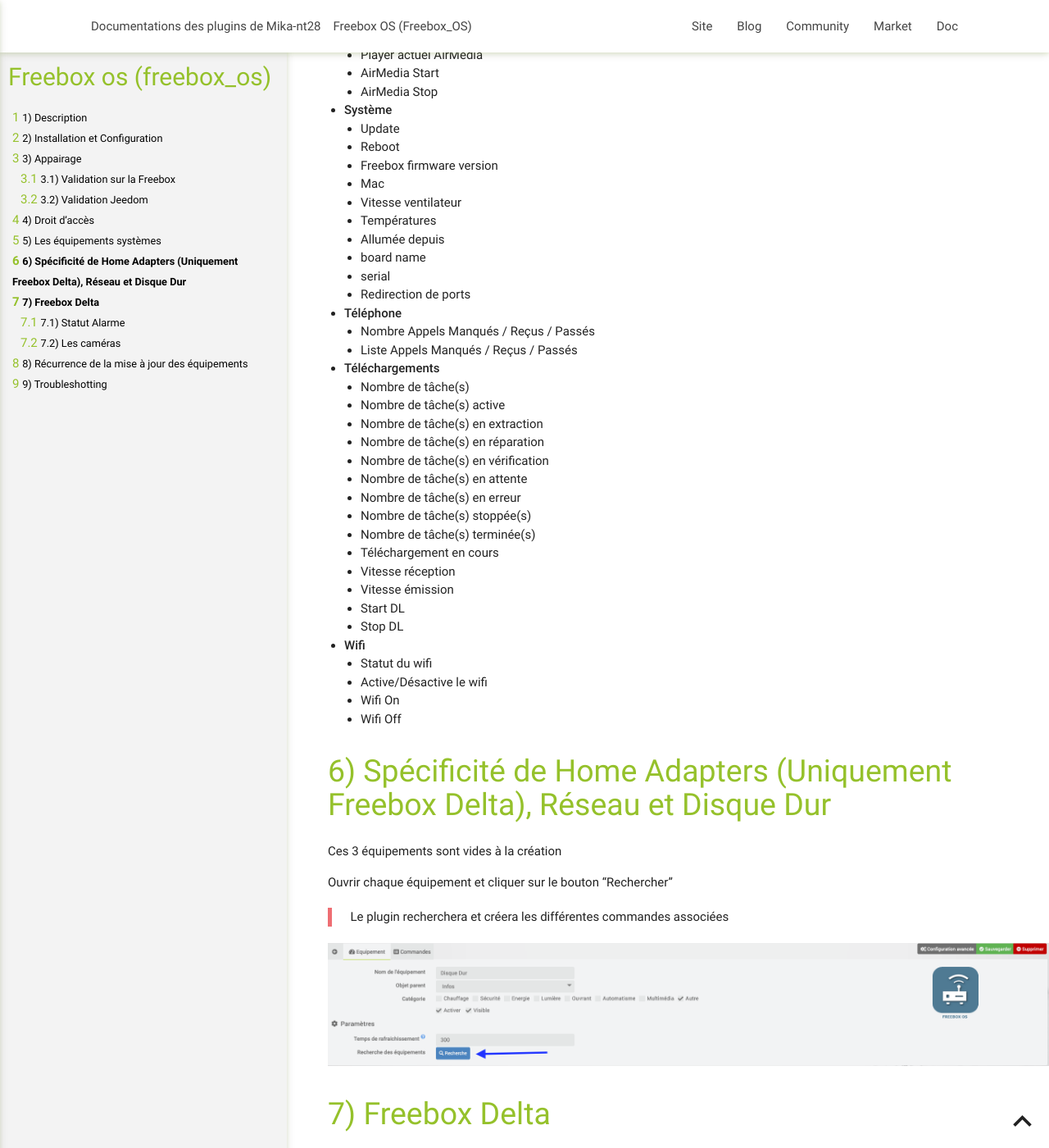
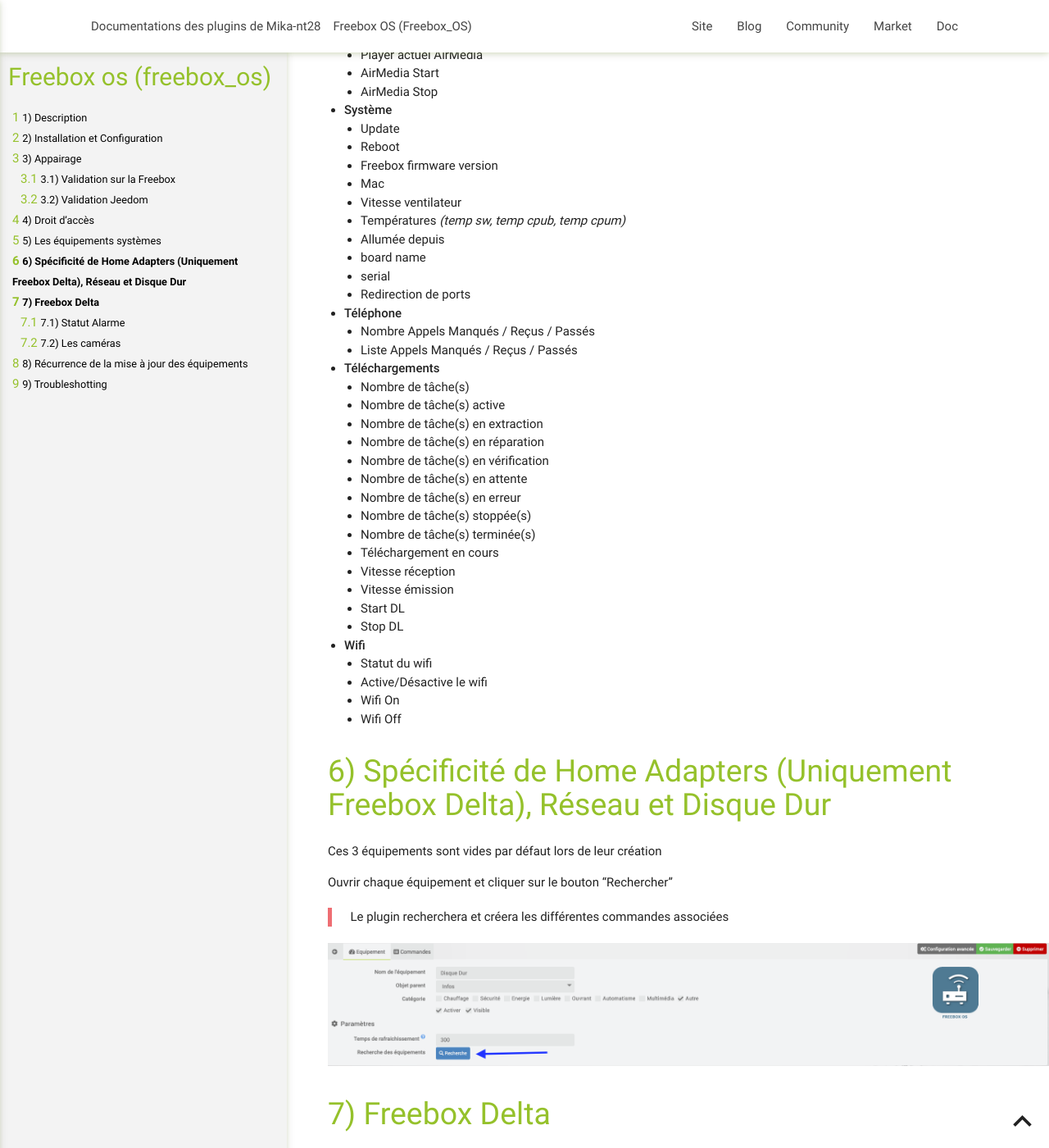
Before and after one commit to mika-nt28/Documentations, a Jekyll site: the page built from Freebox_OS/fr_FR/index.md, in a window 1280 px wide and 1400 px high, scrolled down 4626 px. Shown: the whole window at 82% size. Built offline with Jekyll 4.4.1, drawn with Linux system fonts in a browser that asks for light colours; some of the changed text lies outside the part shown.

Commit message:
Amélioration docs

```diff
--- a/Freebox_OS/fr_FR/index.md
+++ b/Freebox_OS/fr_FR/index.md
@@ -115,7 +115,7 @@
   - Freebox firmware version
   - Mac
   - Vitesse ventilateur
-  - Températures
+  - Températures _(temp sw, temp cpub, temp cpum)_
   - Allumée depuis
   - board name
   - serial
@@ -146,7 +146,7 @@
 
 # Spécificité de Home Adapters (Uniquement Freebox Delta), Réseau et Disque Dur
 
-Ces 3 équipements sont vides à la création
+Ces 3 équipements sont vides par défaut lors de leur création
 
 Ouvrir chaque équipement et cliquer sur le bouton "Rechercher"
 
@@ -211,7 +211,7 @@
 
 **Je n'ai pas le niveau de batterie sur le capteur de présence de la Freebox et/ou sur la télécommande**
 
-> Ces infos ne sont pas remontées à la Freebox.
+> Ces infos ne sont pas remontées à la Freebox donc impossible de les avoir dans Jeedom.
 
 **Je ne peux pas commander la sirène de l'alarme de la Freebox**
 
```
